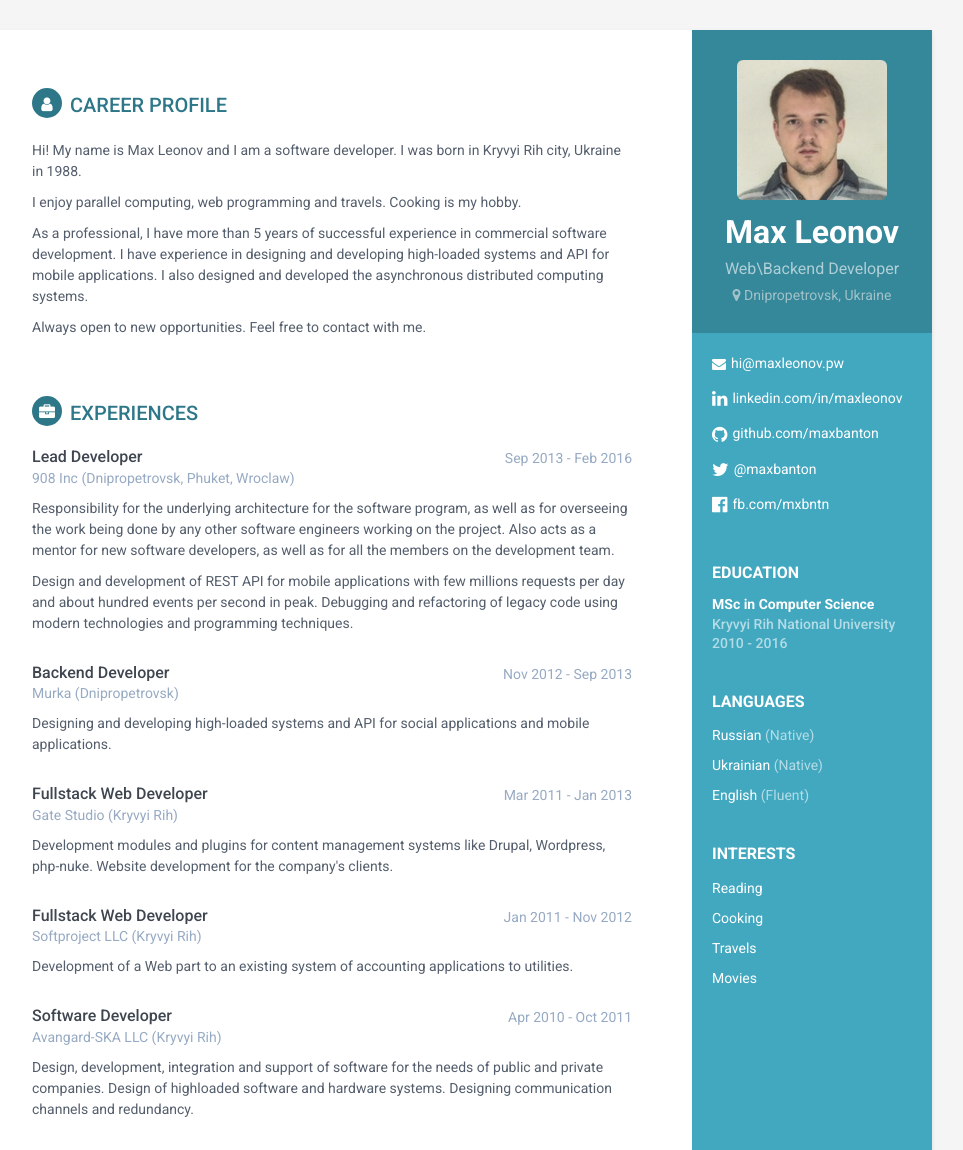
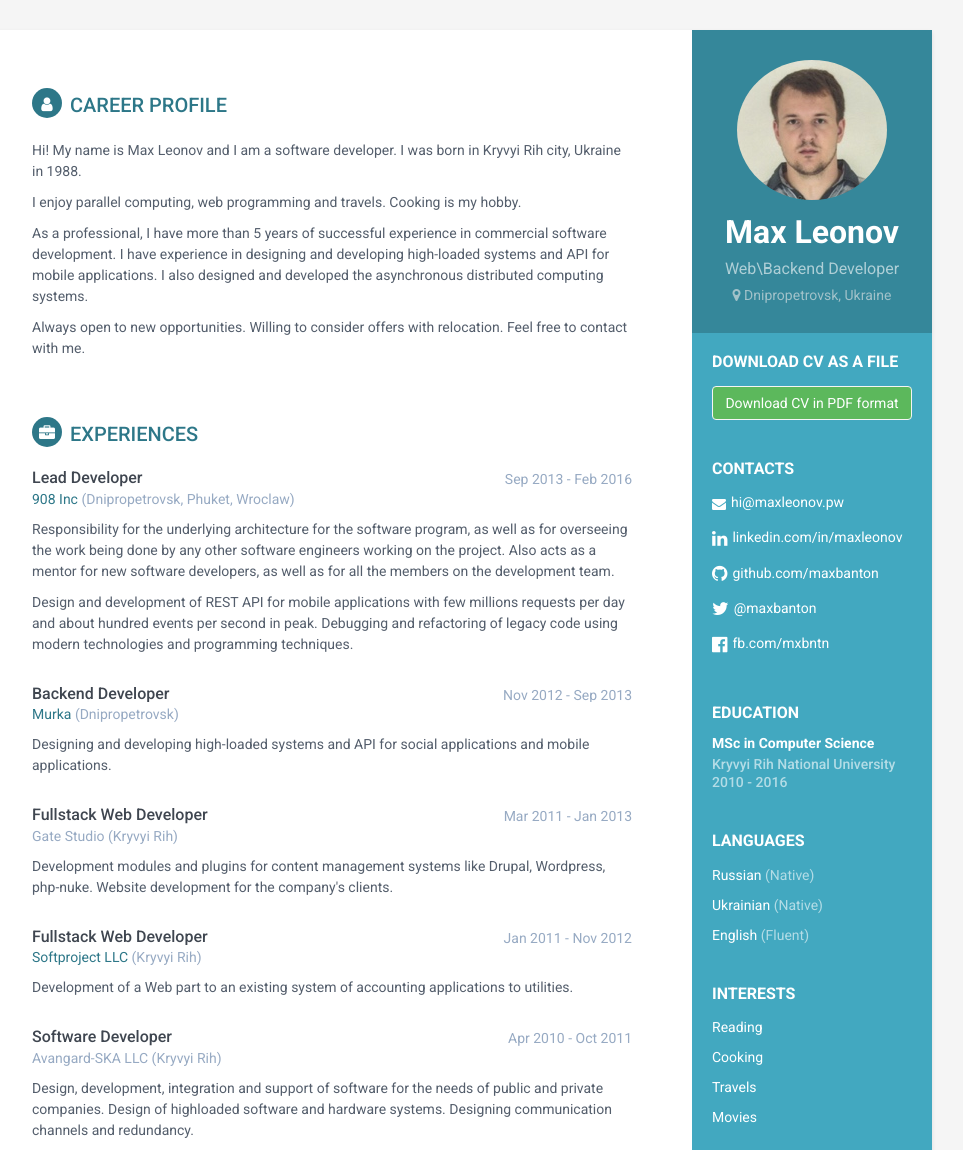
Before and after one commit to maxbanton/maxbanton.github.io, a plain HTML site: page index.html in a window 1280 px wide. Shown: the top 1150 px of the page, without its empty margins (188-1151 px from the left). Drawn offline with nearby package versions, Linux system fonts and the light colour scheme.

Commit message:
Added PDF CV, UI changes

```diff
--- a/assets/css/styles.css
+++ b/assets/css/styles.css
@@ -41,6 +41,9 @@ a:focus {
 }
 p {
   line-height: 1.5;
+}
+.btn-dl {
+  border: 1px solid #F5F5F5;
 }
 .wrapper {
   background: #42A8C0;
@@ -227,6 +230,11 @@ p {
   font-weight: 400;
   margin-top: 0;
   margin-bottom: 5px;
+  color: #010102;
+}
+.main-wrapper .project-title a {
+  color: #010102;
+  text-decoration: underline;
 }
 .main-wrapper .projects-section .intro {
   margin-bottom: 30px;
--- a/index.html
+++ b/index.html
@@ -15,7 +15,7 @@
     <link rel="stylesheet" href="https://maxcdn.bootstrapcdn.com/bootstrap/3.3.6/css/bootstrap.min.css">
     <link rel="stylesheet" href="https://maxcdn.bootstrapcdn.com/font-awesome/4.5.0/css/font-awesome.min.css">
 
-    <link id="theme-style" rel="stylesheet" href="assets/css/styles.css">
+    <link id="theme-style" rel="stylesheet" href="assets/css/styles.css?v1">
     <!--[if lt IE 9]>
       <script src="https://oss.maxcdn.com/html5shiv/3.7.2/html5shiv.min.js"></script>
       <script src="https://oss.maxcdn.com/respond/1.4.2/respond.min.js"></script>
@@ -26,13 +26,20 @@
     <div class="wrapper">
         <div class="sidebar-wrapper">
             <div class="profile-container">
-                <img class="profile img-rounded" src="assets/images/photo.jpg" alt="Max Leonov Software Developer" />
+                <img class="profile img-circle" src="assets/images/photo.jpg" alt="Max Leonov Software Developer" />
                 <h1 class="name">Max Leonov</h1>
                 <h3 class="tagline">Web\Backend Developer</h3>
                 <h4 class="location"><i class="fa fa-map-marker"></i> Dnipropetrovsk, Ukraine</h4>
             </div>
 
+            <div class="cv-dl-container container-block">
+                <h2 class="container-block-title">Download CV as a file</h2>
+
+                <a href="assets/pdf/Max_Leonov_PHP_Backend_Software_Developer_CV.pdf" class="btn btn-success btn-block btn-dl">Download CV in PDF format</a>
+            </div>
+
             <div class="contact-container container-block">
+                <h2 class="container-block-title">Contacts</h2>
                 <ul class="list-unstyled contact-list">
                     <li class="email"><i class="fa fa-envelope"></i><a href="mailto:hi@maxleonov.pw">hi@maxleonov.pw</a></li>
                     <li class="linkedin"><i class="fa fa-linkedin"></i><a href="https://www.linkedin.com/in/maxleonov" target="_blank">linkedin.com/in/maxleonov</a></li>
@@ -92,7 +99,7 @@
                     </p>
 
                     <p>
-                        Always open to new opportunities. Feel free to contact with me.
+                        Always open to new opportunities. Willing to consider offers with relocation. Feel free to contact with me.
                     </p>
                 </div>
             </section>
@@ -106,7 +113,7 @@
                             <h3 class="job-title">Lead Developer</h3>
                             <div class="time">Sep 2013 - Feb 2016</div>
                         </div>
-                        <div class="company">908 Inc (Dnipropetrovsk, Phuket, Wroclaw)</div>
+                        <div class="company"><a href="http://908.vc" rel="nofollow">908 Inc</a> (Dnipropetrovsk, Phuket, Wroclaw)</div>
                     </div>
                     <div class="details">
                         <p>
@@ -129,7 +136,7 @@
                             <h3 class="job-title">Backend Developer</h3>
                             <div class="time">Nov 2012 - Sep 2013</div>
                         </div>
-                        <div class="company">Murka (Dnipropetrovsk)</div>
+                        <div class="company"><a href="http://murka.com" rel="nofollow">Murka</a> (Dnipropetrovsk)</div>
                     </div>
                     <div class="details">
                         <p>
@@ -160,7 +167,7 @@
                             <h3 class="job-title">Fullstack Web Developer</h3>
                             <div class="time">Jan 2011 - Nov 2012</div>
                         </div>
-                        <div class="company">Softproject LLC (Kryvyi Rih)</div>
+                        <div class="company"><a href="http://softproject.com.ua/" rel="nofollow">Softproject LLC</a> (Kryvyi Rih)</div>
                     </div>
                     <div class="details">
                         <p>
```
Also changed, not shown: 1 other file.
